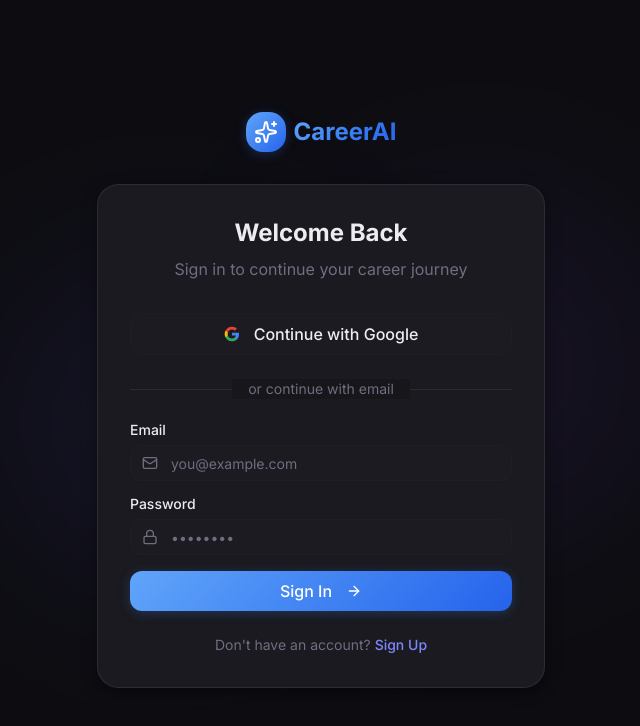
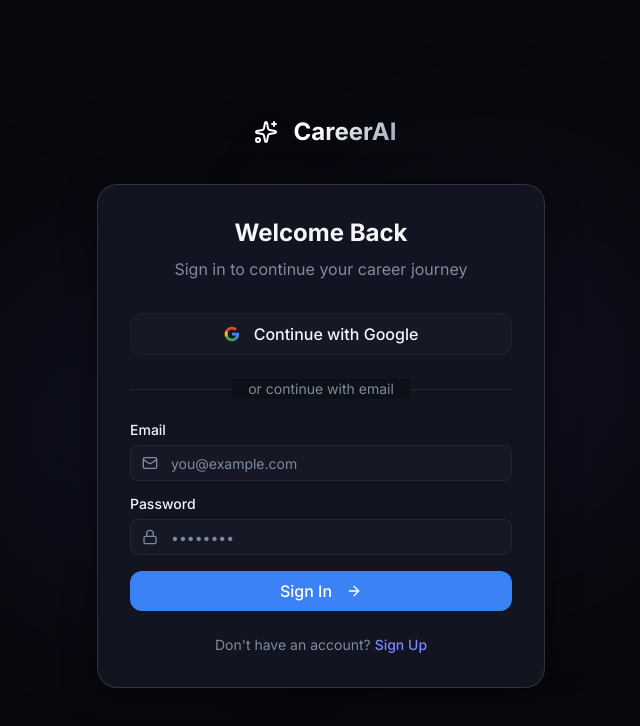
Before and after one commit to z-lovejeet/career-coach, a Next.js app: page /auth in a window 1280 px wide. Shown: the top 726 px of the page, without its empty margins (319-959 px from the left). Built offline with nearby package versions, Linux system fonts and the light colour scheme; no server answers.

Commit message:
style(design-system): introduce Obsidian and Titanium palette with terminal panel tokens

```diff
--- a/src/app/globals.css
+++ b/src/app/globals.css
@@ -7,9 +7,10 @@
 @theme inline {
   --color-background: var(--background);
   --color-foreground: var(--foreground);
-  --font-sans: var(--font-sans);
-  --font-mono: var(--font-geist-mono);
+  --font-sans: var(--font-sans), -apple-system, BlinkMacSystemFont, "Segoe UI", Roboto, sans-serif;
+  --font-mono: var(--font-mono), monospace;
   --font-heading: var(--font-sans);
+
   --color-sidebar-ring: var(--sidebar-ring);
   --color-sidebar-border: var(--sidebar-border);
   --color-sidebar-accent-foreground: var(--sidebar-accent-foreground);
@@ -18,11 +19,7 @@
   --color-sidebar-primary: var(--sidebar-primary);
   --color-sidebar-foreground: var(--sidebar-foreground);
   --color-sidebar: var(--sidebar);
-  --color-chart-5: var(--chart-5);
-  --color-chart-4: var(--chart-4);
-  --color-chart-3: var(--chart-3);
-  --color-chart-2: var(--chart-2);
-  --color-chart-1: var(--chart-1);
+
   --color-ring: var(--ring);
   --color-input: var(--input);
   --color-border: var(--border);
@@ -39,158 +36,149 @@
   --color-popover: var(--popover);
   --color-card-foreground: var(--card-foreground);
   --color-card: var(--card);
-  --radius-sm: calc(var(--radius) * 0.6);
-  --radius-md: calc(var(--radius) * 0.8);
-  --radius-lg: var(--radius);
-  --radius-xl: calc(var(--radius) * 1.4);
-  --radius-2xl: calc(var(--radius) * 1.8);
-  --radius-3xl: calc(var(--radius) * 2.2);
-  --radius-4xl: calc(var(--radius) * 2.6);
 
-  --color-emerald: #34d399;
-  --color-amber: #fbbf24;
-  --color-violet: #8b5cf6;
-  --color-indigo: #6366f1;
-  --color-rose: #fb7185;
+  --radius-sm: 0.375rem;
+  --radius-md: 0.5rem;
+  --radius-lg: 0.75rem;
+  --radius-xl: 1rem;
+  --radius-2xl: 1.25rem;
+  --radius-3xl: 1.5rem;
 }
 
 /* ═══════════════════════════════════════════
-   Premium Dark — inspired by Raycast + Apple
-   Warm charcoal base, purple accent, real depth
+   Bespoke Obsidian & Titanium Design System
+   High-craft, non-generic, precision terminal
    ═══════════════════════════════════════════ */
 :root {
-  --background: #0d0d11;
-  --foreground: #ededf0;
-  --card: #16161b;
-  --card-foreground: #ededf0;
-  --popover: #16161b;
-  --popover-foreground: #ededf0;
-  --primary: #3b82f6;
-  --primary-foreground: #ffffff;
-  --secondary: #1e1e24;
-  --secondary-foreground: #a0a0b0;
-  --muted: #1a1a20;
-  --muted-foreground: #6e6e80;
-  --accent: #1e1e26;
-  --accent-foreground: #ededf0;
-  --destructive: #ef4444;
-  --border: #2a2a35;
-  --input: #1e1e26;
-  --ring: #3b82f6;
-  --chart-1: #3b82f6;
-  --chart-2: #34d399;
-  --chart-3: #fbbf24;
-  --chart-4: #8b5cf6;
-  --chart-5: #fb7185;
+  --background: #08090D;
+  --foreground: #F4F6F9;
+  --card: #0E1017;
+  --card-foreground: #F4F6F9;
+  --popover: #0E1017;
+  --popover-foreground: #F4F6F9;
+
+  --primary: #3B82F6;
+  --primary-foreground: #FFFFFF;
+
+  --secondary: #141722;
+  --secondary-foreground: #94A3B8;
+
+  --muted: #12141D;
+  --muted-foreground: #7E8B9F;
+
+  --accent: #171A26;
+  --accent-foreground: #F4F6F9;
+
+  --destructive: #EF4444;
+  --border: rgba(255, 255, 255, 0.08);
+  --input: rgba(255, 255, 255, 0.06);
+  --ring: #3B82F6;
+
   --radius: 0.75rem;
-  --sidebar: #111115;
-  --sidebar-foreground: #ededf0;
-  --sidebar-primary: #3b82f6;
-  --sidebar-primary-foreground: #ffffff;
-  --sidebar-accent: #1e1e26;
-  --sidebar-accent-foreground: #ededf0;
-  --sidebar-border: #222230;
-  --sidebar-ring: #3b82f6;
+
+  --sidebar: #0B0D13;
+  --sidebar-foreground: #F4F6F9;
+  --sidebar-primary: #3B82F6;
+  --sidebar-primary-foreground: #FFFFFF;
+  --sidebar-accent: #141722;
+  --sidebar-accent-foreground: #F4F6F9;
+  --sidebar-border: rgba(255, 255, 255, 0.06);
+  --sidebar-ring: #3B82F6;
 }
 
 @layer base {
   * {
-    @apply border-border outline-ring/50;
+    @apply border-border outline-ring/40;
   }
   body {
     @apply bg-background text-foreground antialiased;
-  }
-  html {
-    @apply font-sans;
+    font-feature-settings: "cv02", "cv03", "cv04", "cv11";
   }
 }
 
 /* ═══════════════════════════════════════════
-   Card surfaces with real depth
+   Precision Surfaces & Micro-Textures
    ═══════════════════════════════════════════ */
 @layer utilities {
+  .subtle-grid {
+    background-image: radial-gradient(rgba(255, 255, 255, 0.07) 1px, transparent 1px);
+    background-size: 24px 24px;
+  }
+
+  .terminal-panel {
+    background: #0E1017;
+    border: 1px solid rgba(255, 255, 255, 0.08);
+    box-shadow: inset 0 1px 0 0 rgba(255, 255, 255, 0.08), 0 8px 30px rgba(0, 0, 0, 0.4);
+  }
+
   .glass {
-    background: #16161b;
-    border: 1px solid rgba(255,255,255,0.06);
-    box-shadow: 0 2px 8px rgba(0,0,0,0.3),
-                0 0 1px rgba(255,255,255,0.05);
+    background: rgba(14, 16, 23, 0.85);
+    backdrop-filter: blur(12px);
+    -webkit-backdrop-filter: blur(12px);
+    border: 1px solid rgba(255, 255, 255, 0.08);
+    box-shadow: 0 4px 20px rgba(0, 0, 0, 0.35);
   }
 
   .glass-strong {
-    background: #1a1a20;
-    border: 1px solid rgba(255,255,255,0.08);
-    box-shadow: 0 4px 16px rgba(0,0,0,0.4),
-                0 0 1px rgba(255,255,255,0.06);
+    background: rgba(19, 22, 34, 0.95);
+    backdrop-filter: blur(16px);
+    -webkit-backdrop-filter: blur(16px);
+    border: 1px solid rgba(255, 255, 255, 0.12);
+    box-shadow: 0 8px 32px rgba(0, 0, 0, 0.5);
+  }
+
+  .card-hover {
+    transition: all 0.25s cubic-bezier(0.16, 1, 0.3, 1);
+  }
+  .card-hover:hover {
+    border-color: rgba(255, 255, 255, 0.18);
+    transform: translateY(-2px);
+    box-shadow: 0 12px 36px rgba(0, 0, 0, 0.45);
   }
 
   .gradient-text {
-    background: linear-gradient(135deg, #60a5fa 0%, #3b82f6 50%, #2563eb 100%);
+    background: linear-gradient(135deg, #FFFFFF 30%, #94A3B8 100%);
     -webkit-background-clip: text;
     -webkit-text-fill-color: transparent;
     background-clip: text;
   }
 
-  .gradient-primary {
-    background: linear-gradient(135deg, #60a5fa, #2563eb);
-    box-shadow: 0 2px 12px rgba(59, 130, 246, 0.25);
-  }
-  .gradient-primary:hover {
-    box-shadow: 0 4px 20px rgba(59, 130, 246, 0.35);
+  .gradient-accent-text {
+    background: linear-gradient(135deg, #60A5FA 0%, #3B82F6 60%, #06B6D4 100%);
+    -webkit-background-clip: text;
+    -webkit-text-fill-color: transparent;
+    background-clip: text;
   }
 
-  .gradient-accent {
-    background: linear-gradient(135deg, #60a5fa, #2563eb);
+  .badge-mono {
+    font-family: var(--font-mono), monospace;
+    font-size: 11px;
+    letter-spacing: 0.03em;
+    font-weight: 500;
   }
 
-  .glow {
-    box-shadow: 0 2px 20px rgba(59, 130, 246, 0.15);
+  .tactile-btn {
+    transition: all 0.15s ease-out;
   }
-  .glow-sm {
-    box-shadow: 0 1px 8px rgba(59, 130, 246, 0.1);
-  }
-
-  /* Kept for compat — subtle */
-  .animate-float {
-    animation: float 8s ease-in-out infinite;
-  }
-  .animate-pulse-glow {
-    animation: pulseGlow 3s ease-in-out infinite;
-  }
-  .animate-gradient {
-    background-size: 200% 200%;
-    animation: gradientShift 12s ease infinite;
+  .tactile-btn:active {
+    transform: scale(0.98);
   }
 }
 
-@keyframes float {
-  0%, 100% { transform: translateY(0); }
-  50% { transform: translateY(-8px); }
-}
-
-@keyframes pulseGlow {
-  0%, 100% { box-shadow: 0 0 12px rgba(59, 130, 246, 0.15); }
-  50% { box-shadow: 0 0 24px rgba(59, 130, 246, 0.3); }
-}
-
-@keyframes gradientShift {
-  0% { background-position: 0% 50%; }
-  50% { background-position: 100% 50%; }
-  100% { background-position: 0% 50%; }
-}
-
 /* ═══════════════════════════════════════════
-   Scrollbar
+   Custom Scrollbar
    ═══════════════════════════════════════════ */
 ::-webkit-scrollbar {
-  width: 5px;
+  width: 6px;
+  height: 6px;
 }
 ::-webkit-scrollbar-track {
   background: transparent;
 }
 ::-webkit-scrollbar-thumb {
-  background: #2a2a35;
-  border-radius: 3px;
+  background: rgba(255, 255, 255, 0.12);
+  border-radius: 9999px;
 }
 ::-webkit-scrollbar-thumb:hover {
-  background: #3a3a48;
+  background: rgba(255, 255, 255, 0.22);
 }
```
